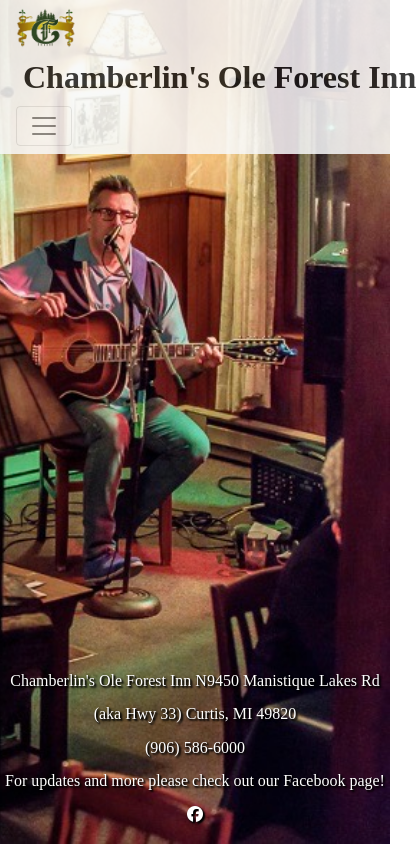
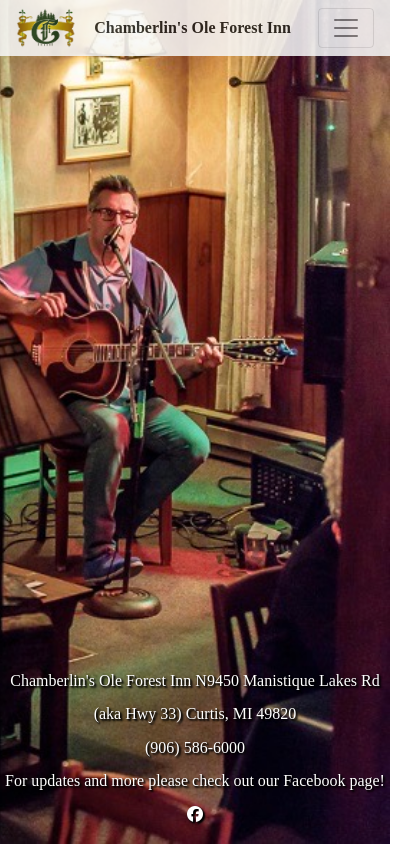
Before and after one commit to matlockt/ChamberlinsOleForestInn2, a plain HTML site: page index.html in a window 390 px wide. Shown: the whole page, 416 px wide, since content can reach past the window. Drawn offline with nearby package versions, Linux system fonts and the light colour scheme; a web font is replaced by a local one.

Commit message:
Update styles.css

```diff
--- a/styles.css
+++ b/styles.css
@@ -124,7 +124,9 @@ footer {
 
 /* Mobile View */
 @media only screen and (max-width: 600px) {
-
+  .navbar-brand {
+    font-size: 1rem;
+  }
 
   .slideimg1 {
         object-position: center;
```
